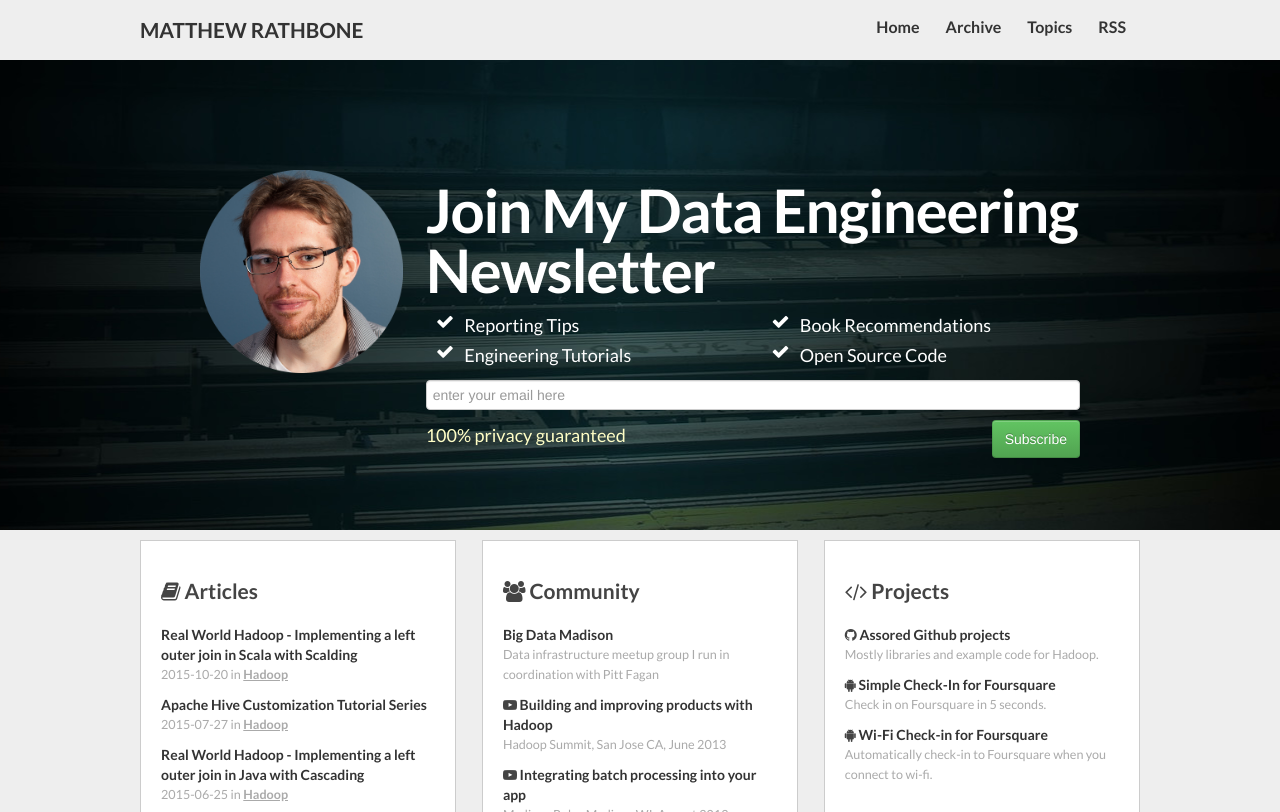
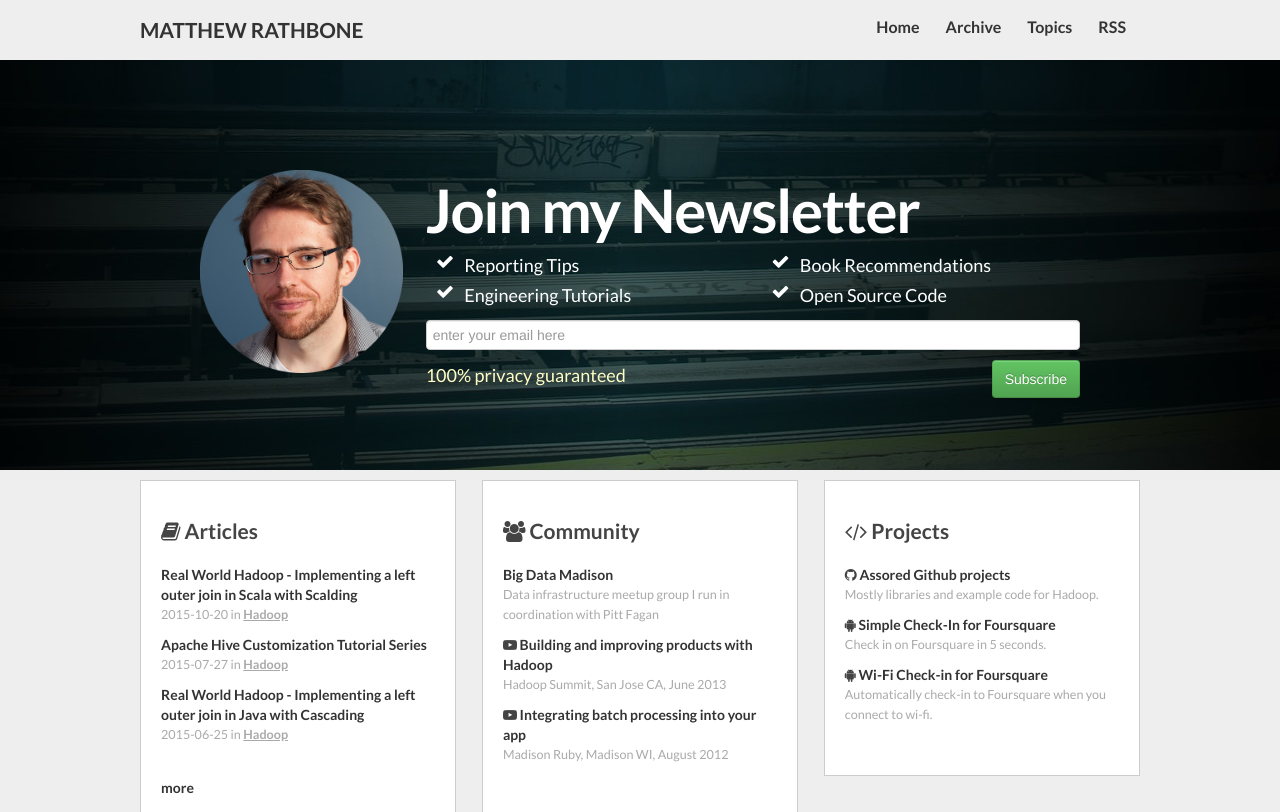
Before and after one commit to rathboma/rathboma.github.com, a Jekyll site: the page built from index.html, in a window 1280 px wide. Shown: the top 812 px of the page. Built offline with Jekyll 4.4.1, drawn with Linux system fonts in a browser that asks for light colours; nearby versions of some CDN libraries; the list of posts is cut into pages by our own code; grey boxes are pictures that could not be loaded.

Commit message:
simpler message

```diff
--- a/index.html
+++ b/index.html
@@ -12,7 +12,7 @@
         <img clss="rounded" src="/img/matthew.png" alt="">
       </div>
       <div class="span9">
-        <h1>Join My Data Engineering Newsletter</h1>
+        <h1>Join my Newsletter</h1>
         {% include _newsletter.html source="homepage" %}
       </div>
 
```
